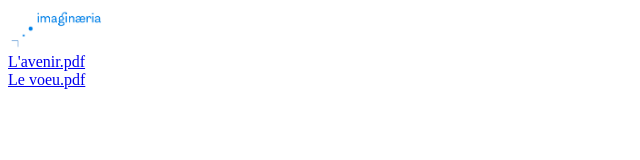
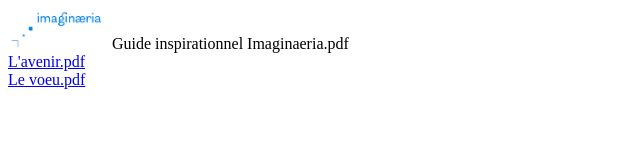
Before and after one commit to ThomasBonnecarrere/imaginaeria.github.io, a plain HTML site: page index.html in a window 1280 px wide. Shown: the whole page, without its empty margins (0-640 px from the left). Drawn offline with Linux system fonts and the light colour scheme.

Commit message:
Update index.html

```diff
--- a/index.html
+++ b/index.html
@@ -5,7 +5,7 @@
   </head>
   <body>
     <img src="Imaginaeria - top.png" alt="Imaginaeria" style="width:100px;>
-    <a href="http://imaginaeria.org/Guide inspirationnel Imaginaeria.pdf" Guide inspirationnel Imaginaeria.pdf</a><br>
+    <a href="http://imaginaeria.org/Guide inspirationnel Imaginaeria.pdf"> Guide inspirationnel Imaginaeria.pdf</a><br>
     <a href="http://imaginaeria.org/L'avenir.pdf"> L'avenir.pdf</a><br>
     <a href="http://imaginaeria.org/Le voeu.pdf"> Le voeu.pdf</a><br>
   </body>
```
